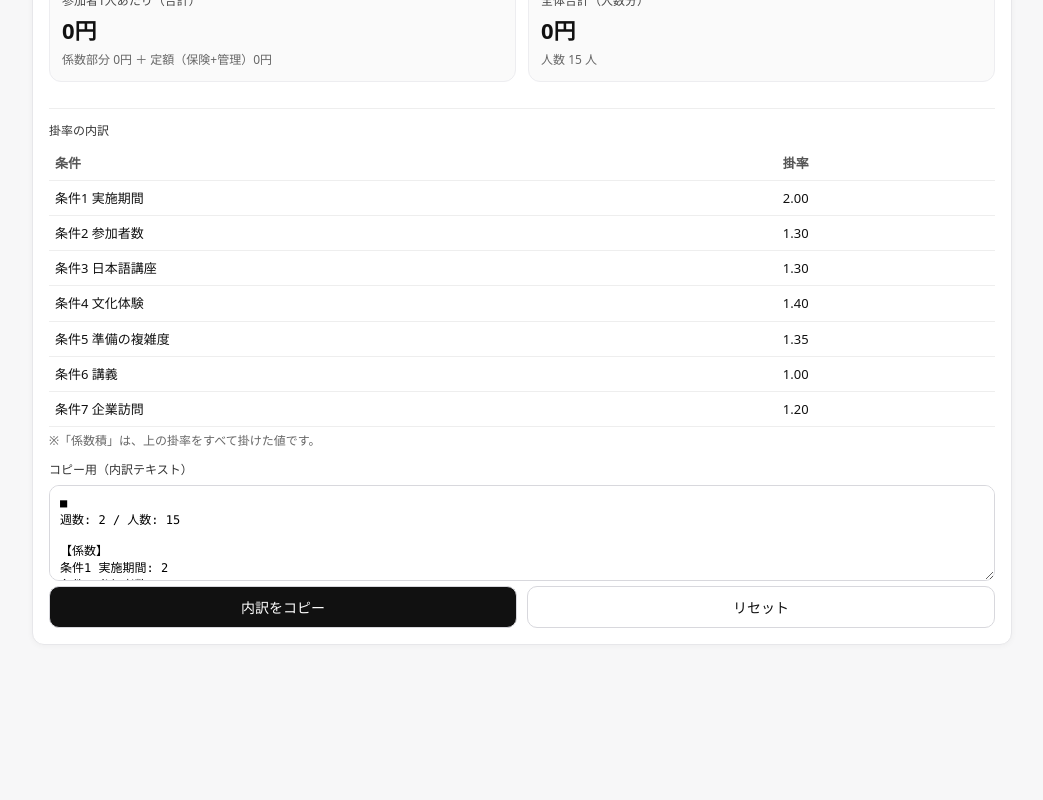
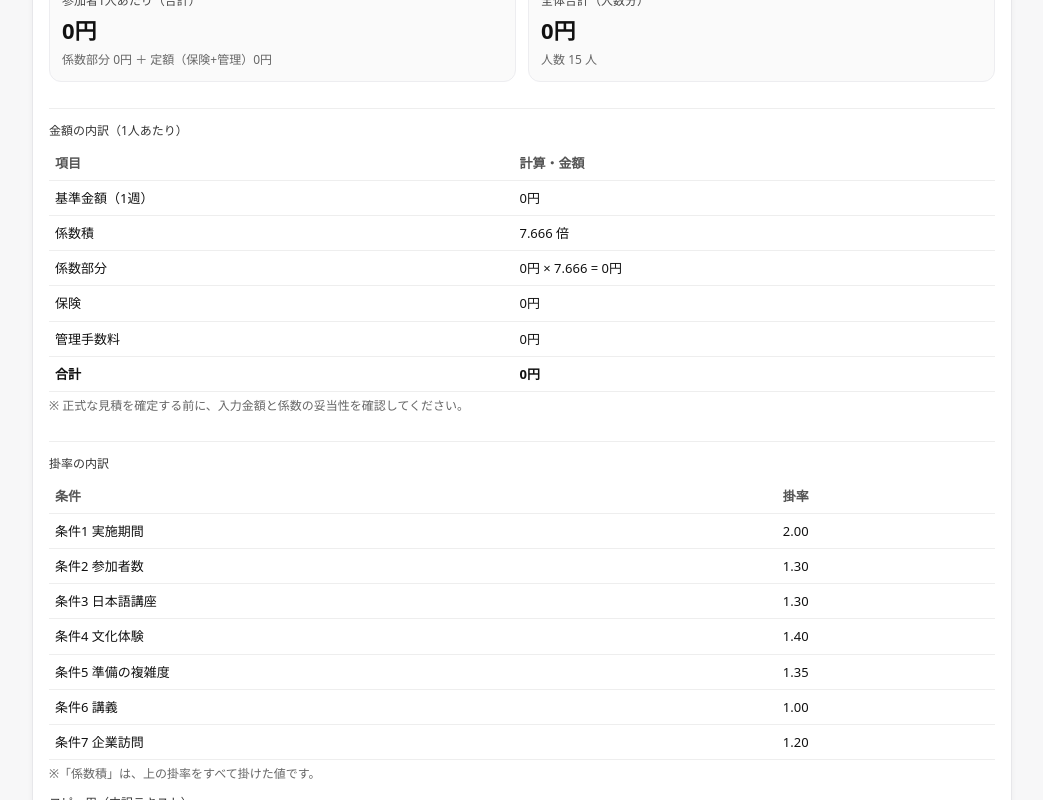
Before and after one commit to Steveston147/mitsumori, a React (Vite) app: page / in a window 1280 px wide. Shown: the part 800-1600 px from the top of the page, without its empty margins (118-1161 px from the left). Before the commit the page ends 1469 px from the top, so only its background shows below. Built offline with nearby package versions, Linux system fonts and the light colour scheme.

Commit message:
Show estimate amount breakdown

```diff
--- a/src/App.jsx
+++ b/src/App.jsx
@@ -385,6 +385,77 @@ export default function App() {
 
           <div className="col-12">
             <div className="hr" />
+            <label>金額の内訳（1人あたり）</label>
+            <table className="table">
+              <thead>
+                <tr>
+                  <th>項目</th>
+                  <th>計算・金額</th>
+                </tr>
+              </thead>
+              <tbody>
+                <tr>
+                  <td>基準金額（1週）</td>
+                  <td>
+                    {result.ok ? yen(Math.round(result.baseWeeklyPrice)) : "-"}
+                  </td>
+                </tr>
+                <tr>
+                  <td>係数積</td>
+                  <td>
+                    {result.ok
+                      ? `${roundFactor(result.productFactor, 3)} 倍`
+                      : "-"}
+                  </td>
+                </tr>
+                <tr>
+                  <td>係数部分</td>
+                  <td>
+                    {result.ok
+                      ? `${yen(Math.round(result.baseWeeklyPrice))} × ${roundFactor(
+                          result.productFactor,
+                          3
+                        )} = ${yen(Math.round(result.variablePerStudent))}`
+                      : "-"}
+                  </td>
+                </tr>
+                <tr>
+                  <td>保険</td>
+                  <td>
+                    {result.ok
+                      ? yen(Math.round(result.insurancePerStudent))
+                      : "-"}
+                  </td>
+                </tr>
+                <tr>
+                  <td>管理手数料</td>
+                  <td>
+                    {result.ok
+                      ? yen(Math.round(result.managementFeePerStudent))
+                      : "-"}
+                  </td>
+                </tr>
+                <tr>
+                  <td>
+                    <strong>合計</strong>
+                  </td>
+                  <td>
+                    <strong>
+                      {result.ok
+                        ? yen(Math.round(result.totalPerStudent))
+                        : "-"}
+                    </strong>
+                  </td>
+                </tr>
+              </tbody>
+            </table>
+            <div className="small">
+              ※ 正式な見積を確定する前に、入力金額と係数の妥当性を確認してください。
+            </div>
+          </div>
+
+          <div className="col-12">
+            <div className="hr" />
             <label>掛率の内訳</label>
             <table className="table">
               <thead>
```
